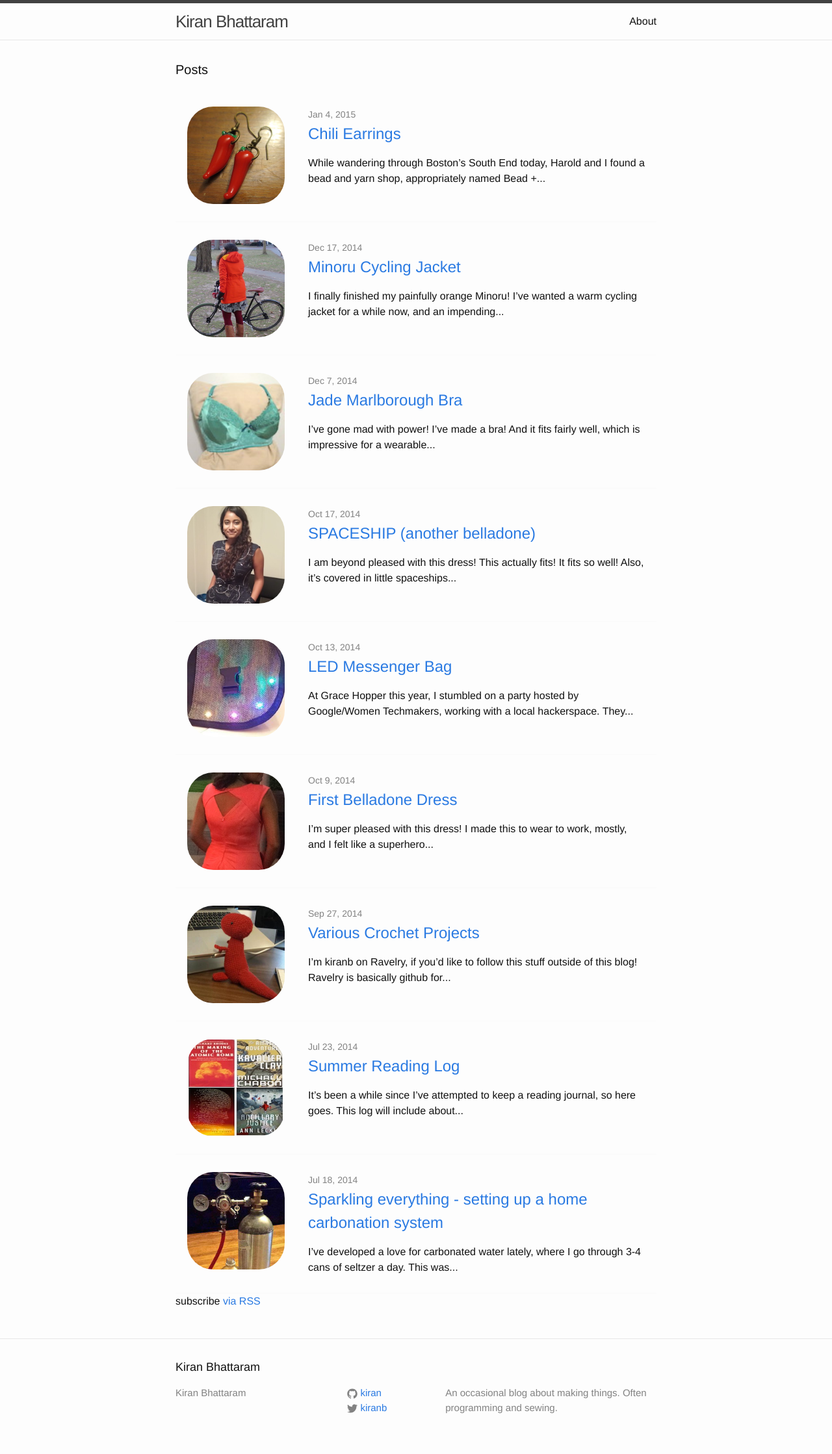
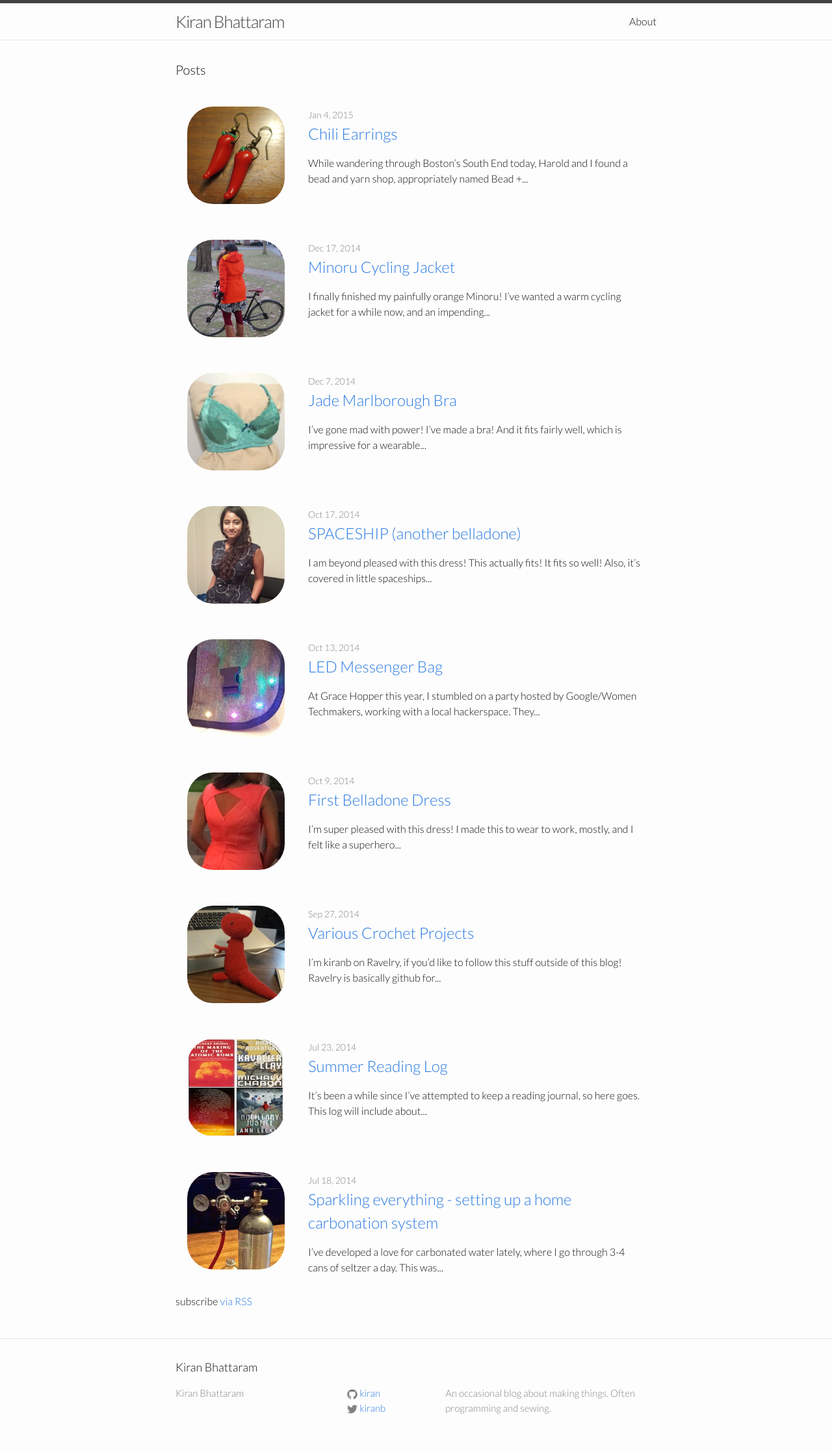
Before and after one commit to kiran/kiran.github.io, a Jekyll site: the page built from index.html, in a window 1280 px wide. Shown: the whole page at 65% size. Built offline with Jekyll 4.4.1, drawn with Linux system fonts in a browser that asks for light colours.

Commit message:
change font

```diff
--- a/_includes/head.html
+++ b/_includes/head.html
@@ -9,4 +9,5 @@
   <link rel="stylesheet" href="{{ "/css/main.css" | prepend: site.baseurl }}">
   <link rel="canonical" href="{{ page.url | replace:'index.html','' | prepend: site.baseurl | prepend: site.url }}">
   <link rel="alternate" type="application/atom+xml" title="{{ site.title }}" href="{{ "/feed.xml" | prepend: site.baseurl | prepend: site.url }}" />
+  <link href='http://fonts.googleapis.com/css?family=Lato:300,400,600' rel='stylesheet' type='text/css'>
 </head>
--- a/css/main.scss
+++ b/css/main.scss
@@ -6,7 +6,7 @@
 
 
 // Our variables
-$base-font-family: Helvetica, Arial, sans-serif;
+$base-font-family: 'Lato', sans-serif;;
 $base-font-size:   16px;
 $small-font-size:  $base-font-size * 0.875;
 $base-line-height: 1.5;
```
